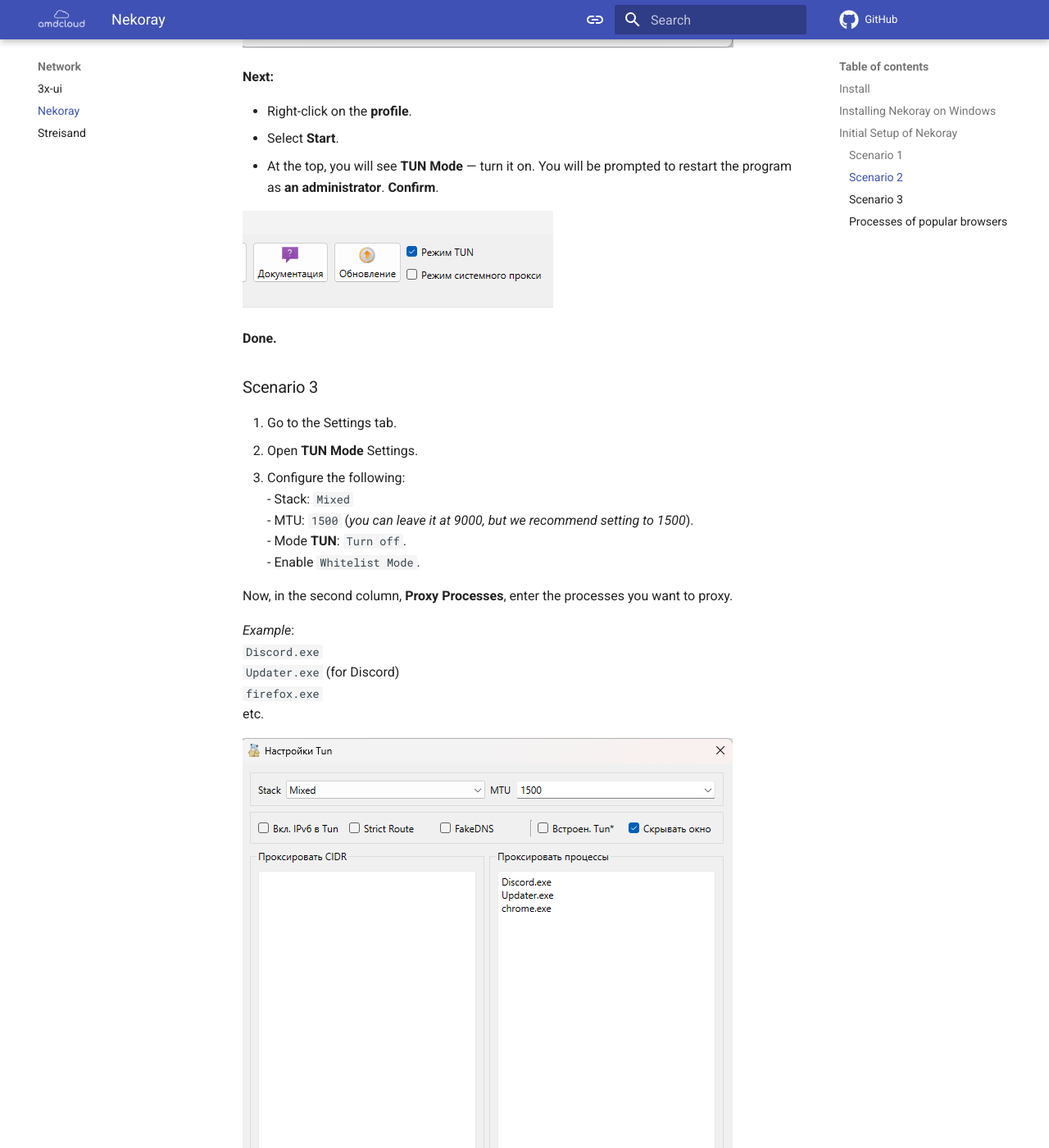
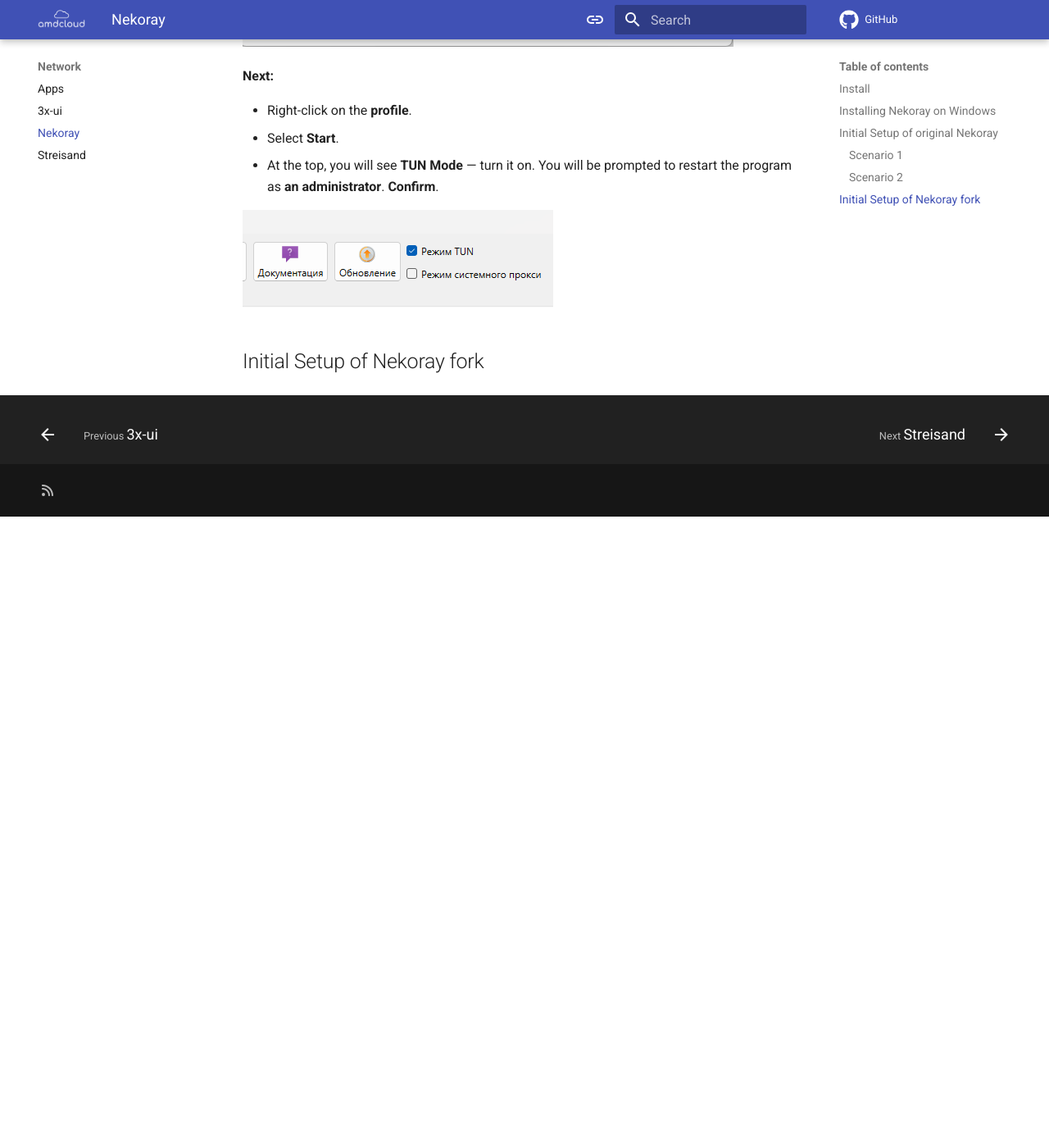
Before and after one commit to TeamDominant/Wiki-mkdocs, an MkDocs documentation site: the page built from docs/nekoray.md, in a window 1280 px wide and 1400 px high, scrolled down 4639 px. Shown: the whole window at 82% size. Built offline with MkDocs 1.6.1 and Material for MkDocs 9.7.7, drawn with Linux system fonts in a browser that asks for light colours; comment, search, counter and statistics services are not loaded; after the commit the page ends 5269 px from its top, so only the background shows below that; some of the changed text lies outside the part shown.

Commit message:
network: moving 3xui and marzban to network related apps page

```diff
--- a/docs/nekoray.md
+++ b/docs/nekoray.md
@@ -71,7 +74,7 @@
 
 The program works out of the box. No installation is required.
 
-## Initial Setup of Nekoray
+## Initial Setup of original Nekoray
 
 1. Core Selection:
 
@@ -103,9 +106,7 @@
 
 1. If you only need to proxy the browser. This works for **any version**.
 
-2. If you need everything to be proxied, select "TUN Mode". We’ll go into more detail about configuring this below. This is **only relevant** for version **3.26**.
-
-3. This scenario involves configuring TUN Mode for specific programs. This is **only relevant** for versions **3.24** and **3.25**.
+2. If you need everything to be proxied, select "TUN Mode". We’ll go into more detail about configuring this below. This is **only relevant** for version **3.26** or older.
 
 ### Scenario 1
 
@@ -129,10 +130,9 @@
 - Stack: **Mixed**
 - MTU: **1500** (*you can leave it at 9000, but we recommend 1500*).
 - Mode **TUN**: Turn off.
-- Enable **Whitelist Mode** (*although in version **3.26**, it doesn’t work properly — or at all*).
+*although in original versions of nekoray, whitelist/blocklist doesn’t work at all*
 
 ![nekoraytunsettings](images/nekoray/nekoraysettingtun2.png)
-
 
 **Next:**
 
@@ -142,55 +142,4 @@
 
 ![Nekoraytunmode](images/nekoray/nekoraytunmode.png)
 
-**Done.**
-
-### Scenario 3
-
-1. Go to the Settings tab.
-2. Open **TUN Mode** Settings.
-3. Configure the following:
-- Stack: `Mixed`
-- MTU: `1500` (*you can leave it at 9000, but we recommend setting to 1500*).
-- Mode **TUN**: `Turn off`.
-- Enable `Whitelist Mode`.
-
-Now, in the second column, **Proxy Processes**, enter the processes you want to proxy.
-
-*Example*:
-`Discord.exe`
-`Updater.exe` (for Discord)
-`firefox.exe`
-etc.
-
-![nekoraytunsettings](images/nekoray/nekoraysettingtun1.png)
-
-**Next:**
-
-- Right-click on the **profile**.
-- Select **Start**.
-- At the top, you will see **TUN Mode** — turn it on. You will be prompted to restart the program as **an administrator**. **Confirm**.
-
-![Nekoraytunmode](images/nekoray/nekoraytunmode.png)
-
-**Done.**
-
-### Processes of popular browsers
-
-- Google Chrome: `chrome.exe`
-
-- Yandex Browser: `browser.exe`
-
-- Mozilla Firefox: `firefox.exe`
-
-- Microsoft Edge: `msedge.exe`
-
-- Opera Browser: `opera.exe`
-
-- Safari (Windows): `safari.exe`
-
-- Brave Browser: `brave.exe`
-
-##
-
-??? note "Source"
-    [Aéza](https://wiki.aeza.net/universal-virtual-private-network-client-nekoray#pervichnaya-nastroika-nekoray-na-windows)
+## Initial Setup of Nekoray fork
--- a/mkdocs.yml
+++ b/mkdocs.yml
@@ -103,6 +103,7 @@
     - Firefox: firefox.md
     - Telegram: telegram.md
   - Network:
+    - Apps: network.md
     - 3x-ui: 3x-ui.md
     - Nekoray: nekoray.md
     - Streisand: streisand.md
```
Also changed, not shown: other parts of docs/nekoray.md (+3 -0 lines), docs/index.md (+1 -0 lines), docs/marzban.md (added, +4 -0 lines), docs/network.md (added, +7 -0 lines).
